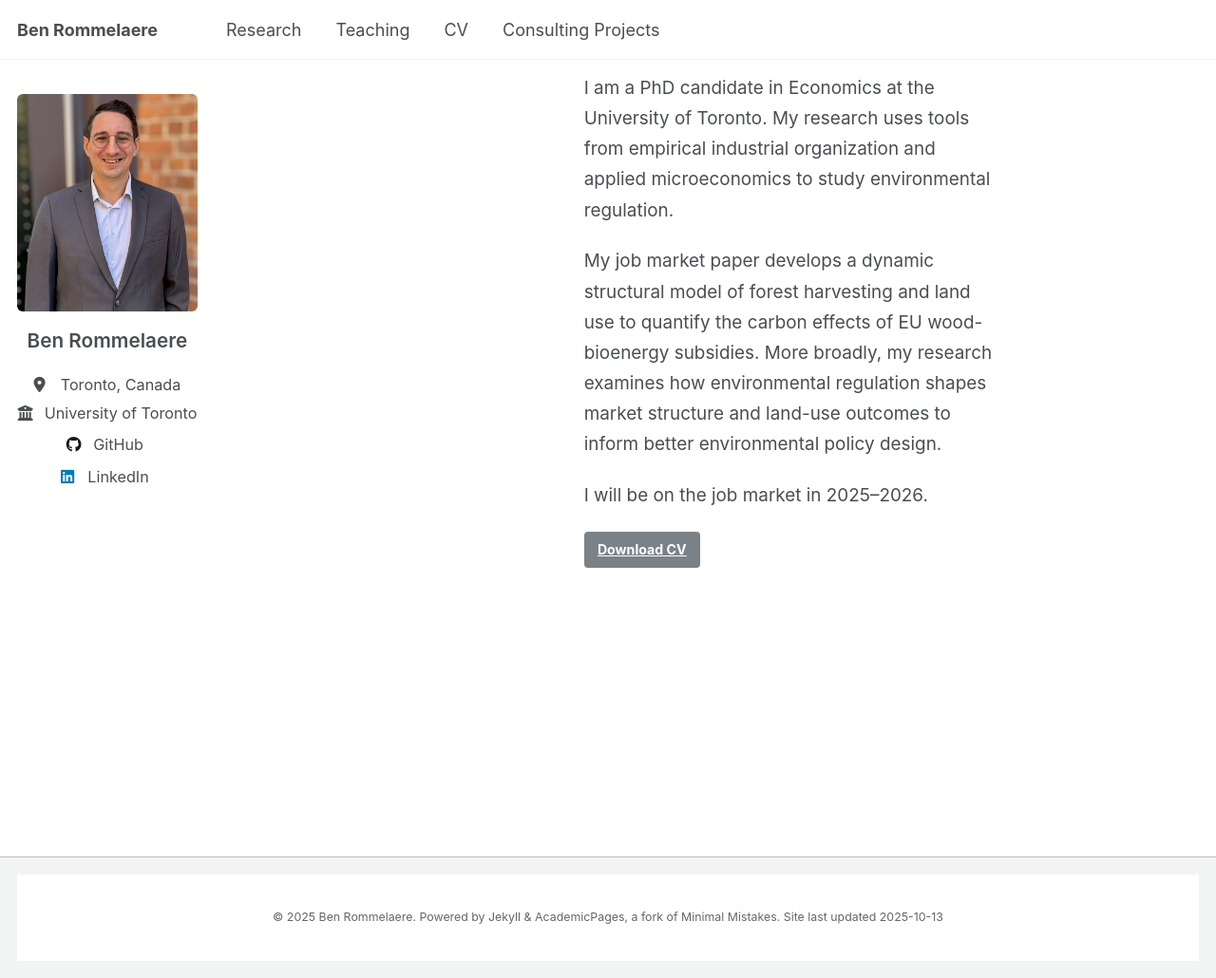
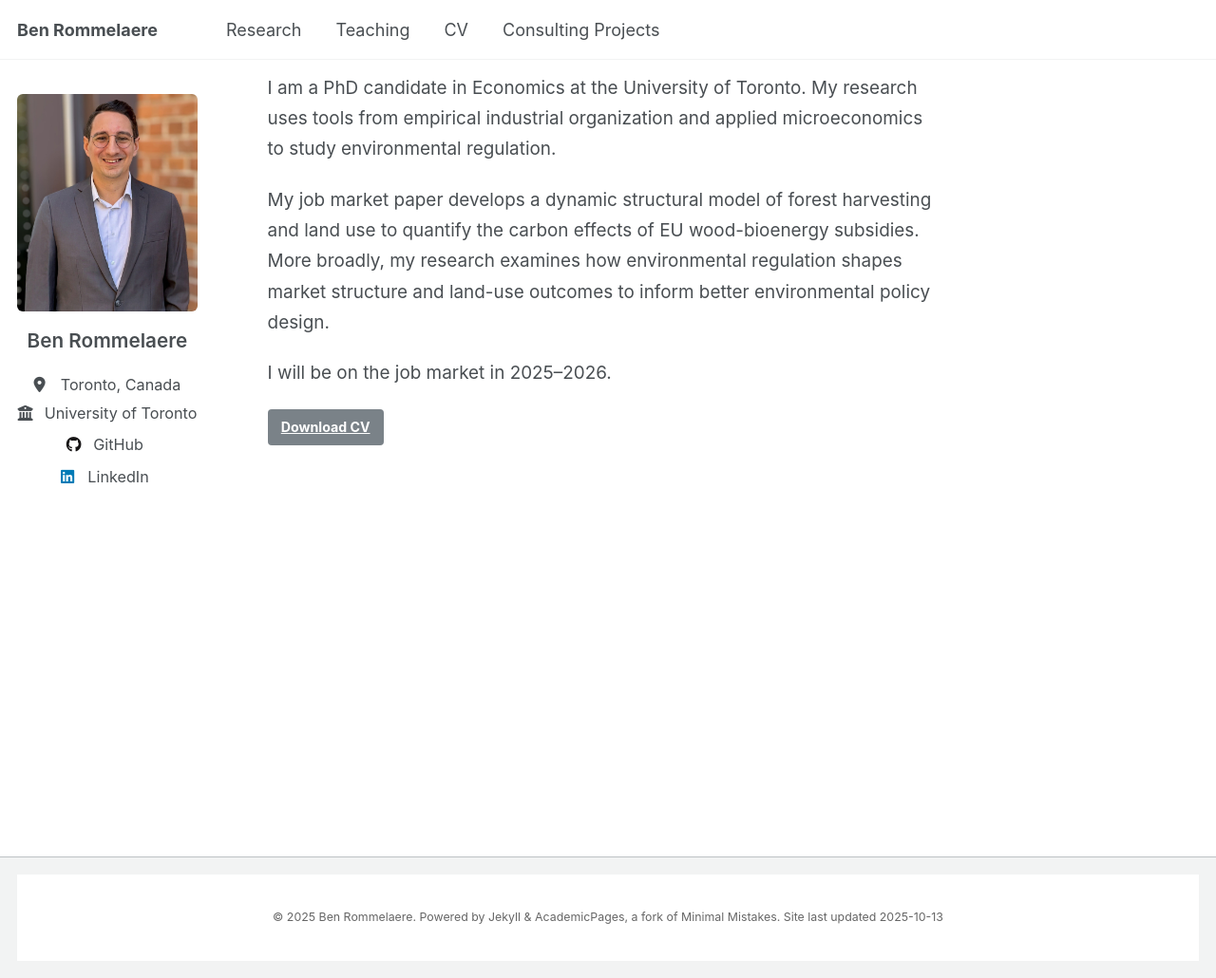
Before and after one commit to brommelaere/brommelaere.github.io, a Jekyll site: the page built from _pages/about.md, in a window 1280 px wide and 1030 px high. Shown: the whole window at 95% size. Built offline with Jekyll 4.4.1, drawn with Linux system fonts in a browser that asks for light colours.

Commit message:
Update _custom.scss

```diff
--- a/_sass/_custom.scss
+++ b/_sass/_custom.scss
@@ -2,7 +2,7 @@
    CUSTOM OVERRIDES FOR ACADEMICPAGES - CLEAN ALIGNED LAYOUT
    ========================================================================== */
 
-/* ONLY FIX: Align tops of sidebar and content */
+/* Align tops of sidebar and content */
 #main {
   margin-top: 0 !important;
   padding-top: 0 !important;
@@ -17,7 +17,7 @@
   }
 }
 
-/* Avatar/Image styling - starts at very top */
+/* Avatar/Image styling */
 .author__avatar {
   margin-top: 0 !important;
   margin-bottom: 1rem !important;
@@ -35,7 +35,7 @@
   }
 }
 
-/* Author content - name and links */
+/* Author content */
 .author__content {
   text-align: center !important;
 
@@ -51,7 +51,7 @@
   line-height: 1.3 !important;
 }
 
-/* Author links under photo */
+/* Author links */
 .author__urls-wrapper {
   @media screen and (min-width: 64em) {
     display: block !important;
@@ -70,14 +70,10 @@
   }
 }
 
-/* Page content - aligned at top, LIMITED WIDTH ON RIGHT */
+/* Page content - LIMIT TEXT WIDTH HERE, NOT ON .page */
 .page {
   margin-top: 0 !important;
   padding-top: 0 !important;
-
-  @media screen and (min-width: 64em) {
-    max-width: 700px !important; /* STOPS TEXT FROM GOING TOO FAR RIGHT */
-  }
 }
 
 .page__inner-wrap {
@@ -87,14 +83,12 @@
 
 .page__title {
   margin-top: 0 !important;
-  /* Uncomment to hide page title:
-  display: none !important;
-  */
 }
 
 .page__content {
   font-size: 1.05rem !important;
   line-height: 1.7 !important;
+  max-width: 700px !important; /* Limit text width HERE */
 
   p {
     margin-bottom: 1.2rem !important;
@@ -105,7 +99,7 @@
   }
 }
 
-/* Responsive: Hide author text on smaller screens, show bigger image */
+/* Responsive */
 @media screen and (max-width: 63.9375em) {
   .author__avatar img {
     max-width: 240px !important;
```
